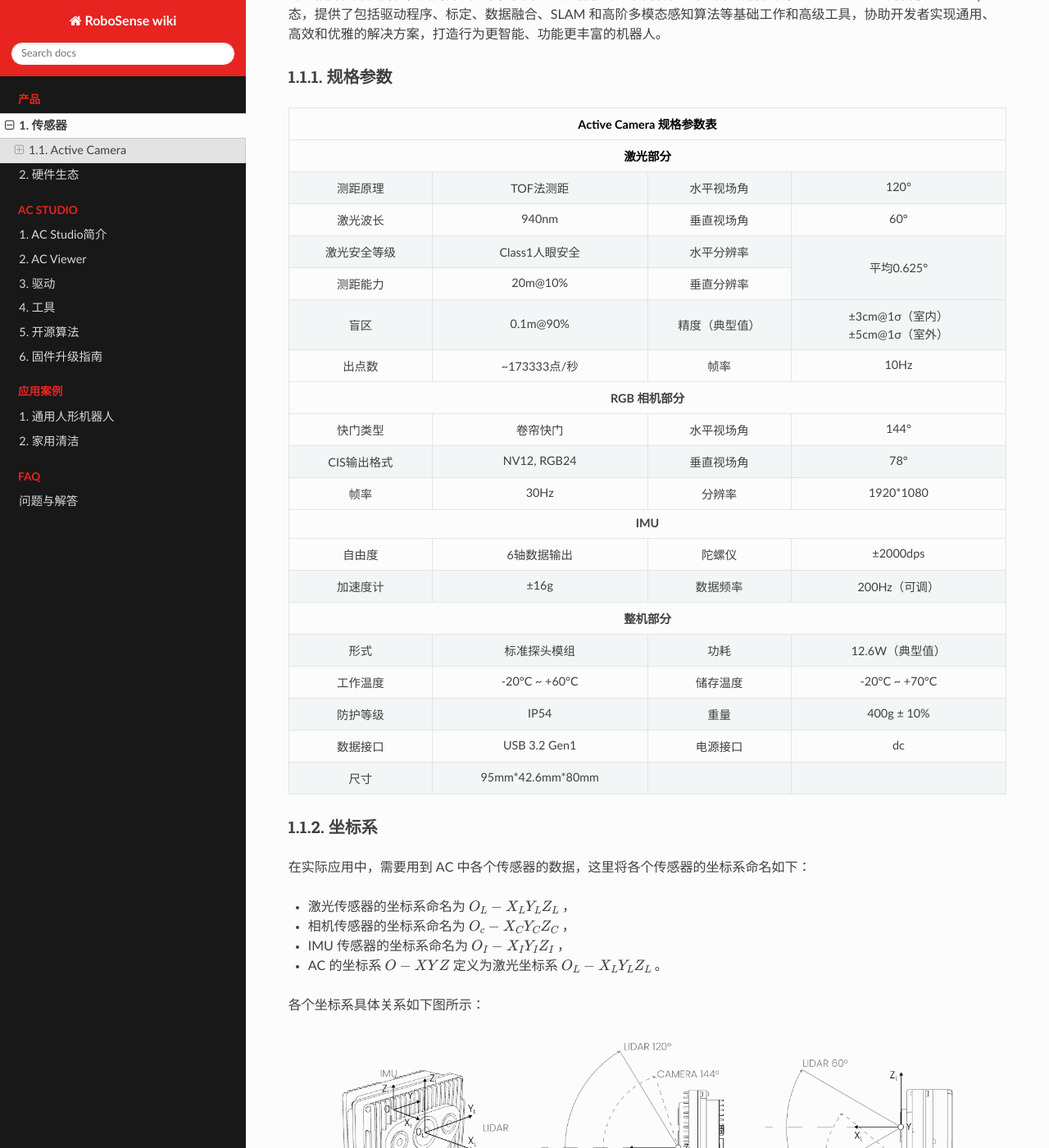
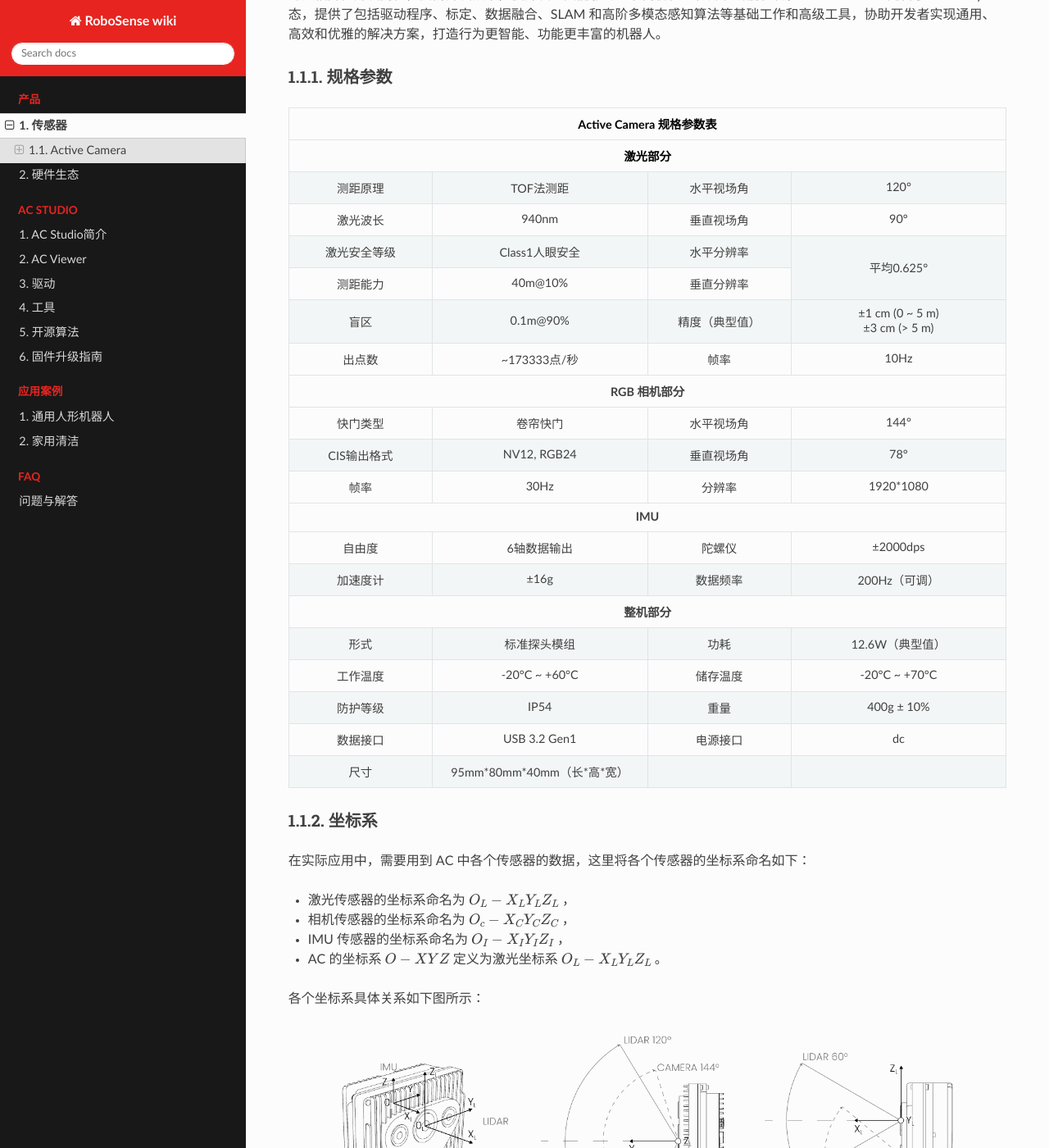
Before and after one commit to RoboSense-Robotics/robosense_ac_wiki_cn, a Sphinx documentation site: the page built from source/product/sensor.md, in a window 1280 px wide and 1400 px high, scrolled down 831 px. Shown: the whole window at 82% size. Built offline with Sphinx 7.4.7 and the Read the Docs theme 3.1.0, drawn with Linux system fonts in a browser that asks for light colours; pages that are not in the unit, such as notebooks, are missing from menus.

Commit message:
sensor.md

```diff
--- a/source/product/sensor.md
+++ b/source/product/sensor.md
@@ -34,7 +34,7 @@
             <td>激光波长</td>
             <td>940nm</td>
             <td>垂直视场角</td>
-            <td>60°</td>
+            <td>90°</td>
         </tr>
         <tr class="row-even centered-table-text">
             <td>激光安全等级</td>
@@ -44,14 +44,14 @@
         </tr>
         <tr class="row-odd centered-table-text">
             <td>测距能力</td>
-            <td>20m@10%</td>
+            <td>40m@10%</td>
             <td>垂直分辨率</td>
         </tr>
         <tr class="row-even centered-table-text">
             <td>盲区</td>
             <td>0.1m@90%</td>
             <td>精度（典型值）</td>
-            <td>±3cm@1σ（室内）<br>±5cm@1σ（室外）</td>
+            <td>±1 cm (0 ~ 5 m)<br>±3 cm (> 5 m)</td>
         </tr>
         <tr class="row-odd centered-table-text">
             <td>出点数</td>
@@ -124,7 +124,7 @@
         </tr>
         <tr class="row-odd centered-table-text">
             <td>尺寸</td>
-            <td>95mm*42.6mm*80mm</td>
+            <td>95mm*80mm*40mm（长*高*宽）</td>
             <td></td>
             <td></td>
         </tr>
```
